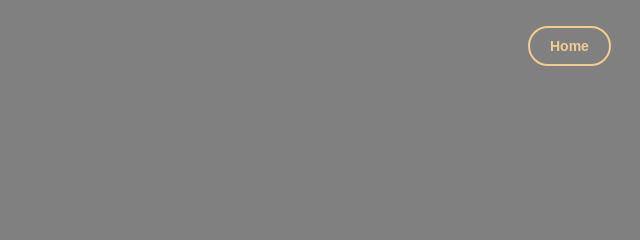
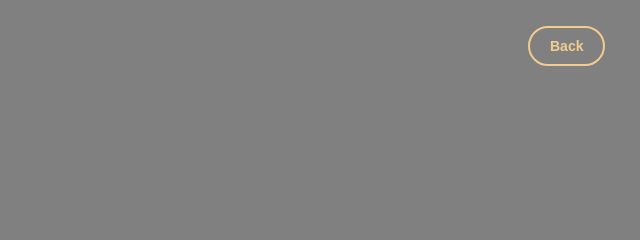
Before and after one commit to Toniatsoi/unit, a plain HTML site: page index.html in a window 1280 px wide. Shown: the top 240 px of the page, 640-1280 px from the left. Drawn offline with Linux system fonts and the light colour scheme.

Commit message:
Update index.html

```diff
--- a/index.html
+++ b/index.html
@@ -74,7 +74,7 @@
 <body>
 
   <div style="position: absolute; right: 1; left: 90%; margin-top: 2%;" class="d-none d-lg-block ms-lg-3">
-                            <a class="btn custom-btn custom-border-btn" data-bs-toggle="offcanvas" href="../activities/index.html" role="button" aria-controls="offcanvasExample">Home</a>
+                            <a class="btn custom-btn custom-border-btn" data-bs-toggle="offcanvas" href="../activities/index.html" role="button" aria-controls="offcanvasExample">Back</a>
                         </div>
   <!-- CSS Units -->
   <br>
```
